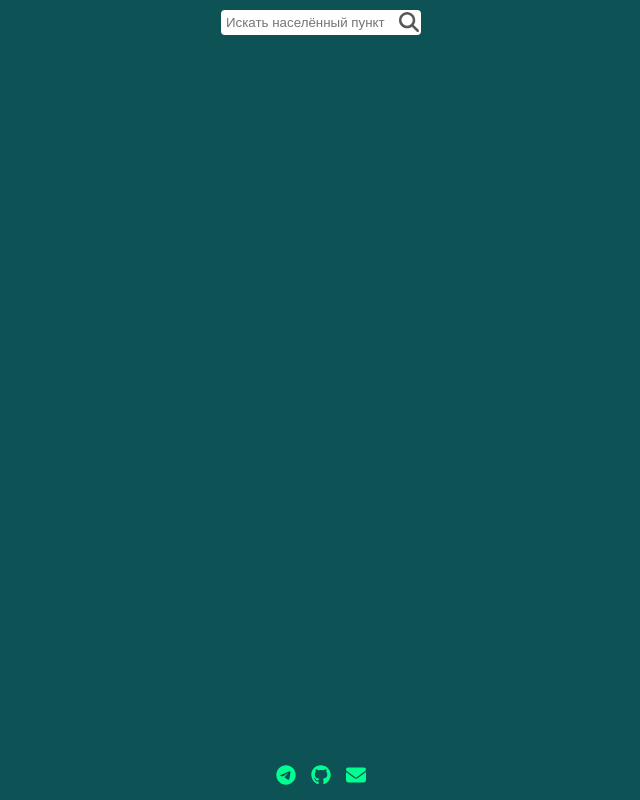
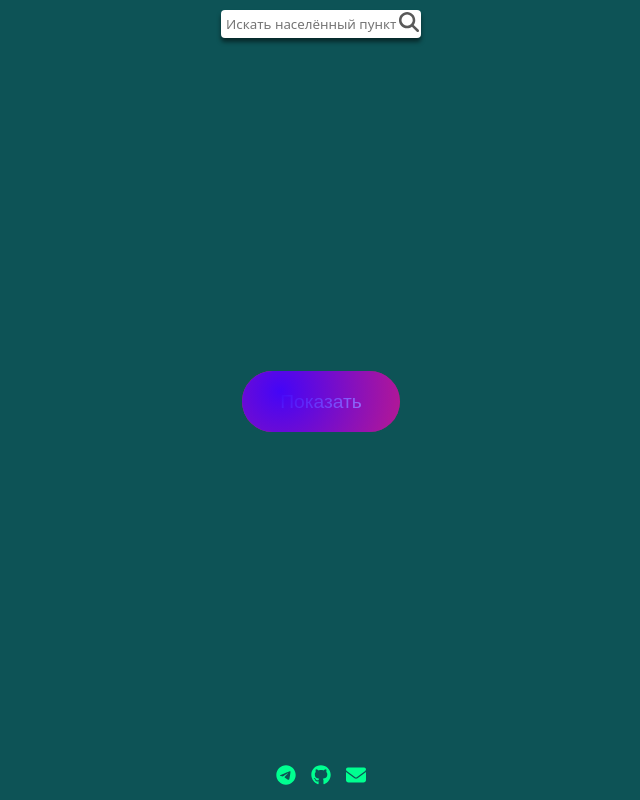
Before and after one commit to AnderyDov/weather-map, a Next.js app: page / in a window 1280 px wide. Shown: the whole page, without its empty margins (319-959 px from the left). Built offline with nearby package versions, Linux system fonts and the light colour scheme.

Commit message:
крашу кнопку

```diff
--- a/components/Button/Button.module.css
+++ b/components/Button/Button.module.css
@@ -0,0 +1,38 @@
+.button {
+    position: relative;
+    appearance: none;
+    background: #f72359;
+    padding: 1em 2em;
+    border: none;
+    color: white;
+    font-size: 1.2em;
+    cursor: pointer;
+    outline: none;
+    overflow: hidden;
+    border-radius: 100px;
+    z-index: 1;
+}
+
+.span {
+    position: relative;
+    pointer-events: none;
+}
+
+.span::before {
+    z-index: 2;
+
+    content: '';
+    position: absolute;
+    left: var(--x);
+    top: var(--y);
+    width: 400px;
+    height: 400px;
+    background: radial-gradient(circle closest-side, #4405f7, transparent);
+    transform: translate(-50%, -50%);
+    transition: width 0.2s ease, height 0.2s ease;
+}
+
+.span:hover::before {
+    width: 400px;
+    height: 400px;
+}
--- a/components/Button/Button.tsx
+++ b/components/Button/Button.tsx
@@ -2,8 +2,18 @@ import styles from './Button.module.css';
 import { ButtonProps } from './Button.props';
 
 export function Button({ children, ...props }: ButtonProps): JSX.Element {
+    function mov(e) {
+        const x = e.pageX - e.target.offsetLeft;
+        const y = e.pageY - e.target.offsetTop;
+        console.log(e.target.style.cssText);
+
+        e.target.style.setProperty('--x', `${x}px`);
+        e.target.style.setProperty('--y', `${y}px`);
+    }
+
     return (
-        <button {...props} className={styles.button}>
+        <button {...props} className={styles.button} onMouseMove={mov}>
+            <span className={styles.span}></span>
             {children}
         </button>
     );
--- a/components/Search/Search.module.css
+++ b/components/Search/Search.module.css
@@ -7,6 +7,10 @@
     padding: 5px;
     border-radius: 4px;
     border: none;
+    color: var(--black);
+    box-shadow: 0 4px 4px rgba(0, 0, 0, 0.507);
+    font-family: var(--font-family);
+    font-weight: 400;
 }
 .search:focus {
     outline: 2px solid var(--primary-hover);
--- a/components/Search/Search.tsx
+++ b/components/Search/Search.tsx
@@ -1,8 +1,11 @@
 import styles from './Search.module.css';
 import { SearchProps } from './Search.props';
 import SearchIcon from './search.svg';
+import { useState } from 'react';
 
 export function Search({ ...props }: SearchProps): JSX.Element {
+    const [text, setText] = useState<string>('');
+
     return (
         <div className={styles.wrap}>
             <input
@@ -10,8 +13,13 @@ export function Search({ ...props }: SearchProps): JSX.Element {
                 {...props}
                 className={styles.search}
                 placeholder='Искать населённый пункт'
+                value={text}
+                onChange={(e) => setText(e.target.value)}
             />
-            <SearchIcon className={styles.icon} />
+            <SearchIcon
+                className={styles.icon}
+                onClick={() => console.log(text)}
+            />
         </div>
     );
 }
--- a/package.json
+++ b/package.json
@@ -9,6 +9,7 @@
     "lint": "next lint"
   },
   "dependencies": {
+    "axios": "^1.3.2",
     "classnames": "^2.3.2",
     "next": "13.1.6",
     "react": "18.2.0",
--- a/pages/index.tsx
+++ b/pages/index.tsx
@@ -1,7 +1,12 @@
 import withLayout from '../Layout/Layout';
 import styles from '../styles/Home.module.css';
+import { Button } from '../components';
 
 function Home() {
-    return <div className={styles.home}></div>;
+    return (
+        <div className={styles.home}>
+            <Button>Показать</Button>
+        </div>
+    );
 }
 export default withLayout(Home);
--- a/styles/globals.css
+++ b/styles/globals.css
@@ -9,7 +9,7 @@ body {
     font-weight: var(--normal-weight);
     font-style: var(--normal-style);
 }
-button {
+/* button {
     width: 100px;
     height: 30px;
     border-radius: 5px;
@@ -32,7 +32,7 @@ a {
 }
 a:hover {
     color: var(--primary-hover);
-}
+} */
 
 * {
     box-sizing: border-box;
```
Also changed, not shown: helpers/api.service.ts (added, +41 -0 lines), 1 other file (tests, documents, lock files or other folders).
